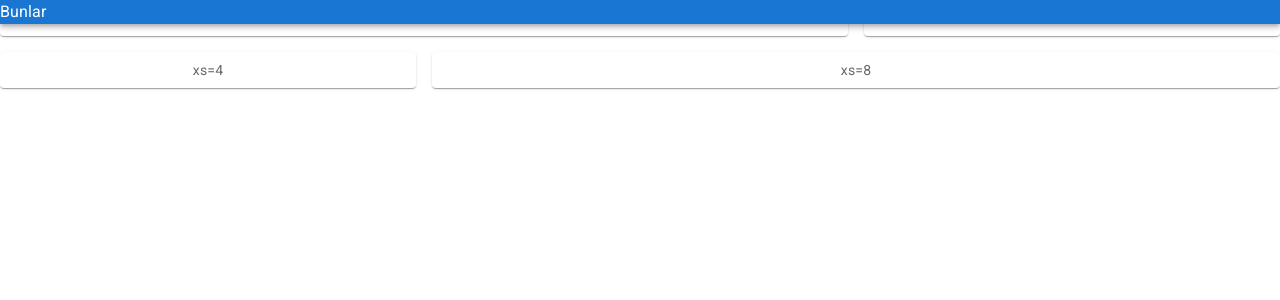
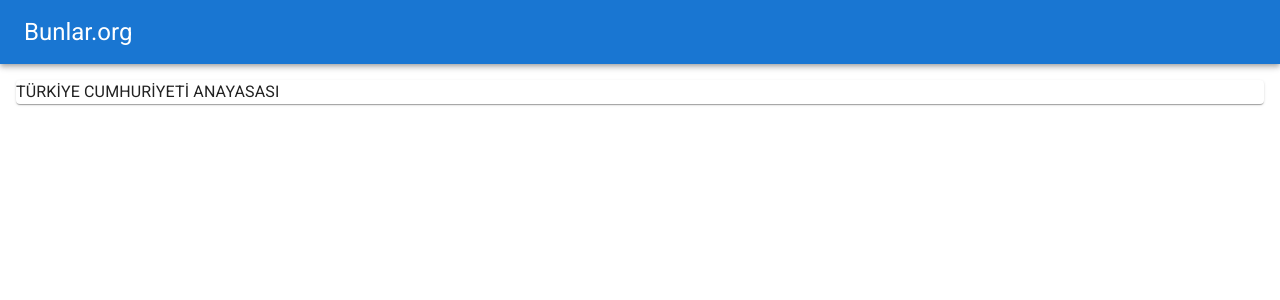
Before and after one commit to ilkeozi/bunlar-frontend, a React (Create React App) app: page / in a window 1280 px wide. Shown: the top 300 px of the page. Built offline with nearby package versions, Linux system fonts and the light colour scheme.

Commit message:
added appbar and layout

```diff
--- a/src/App.tsx
+++ b/src/App.tsx
@@ -1,44 +1,13 @@
-import logo from "./assets/bunlarlogo.png";
 import "./assets/App.css";
 import { ThemeProvider } from "@mui/material/styles";
 import theme from "./themes/defaultTheme";
-import { styled } from "@mui/material/styles";
-import Box from "@mui/material/Box";
-import Paper from "@mui/material/Paper";
-import Grid from "@mui/material/Grid";
-import MuiAppBar from "@mui/material/AppBar";
-import { Css } from "@mui/icons-material";
-import { CssBaseline } from "@mui/material";
 
-const Item = styled(Paper)(({ theme }) => ({
-  backgroundColor: theme.palette.mode === "dark" ? "#1A2027" : "#fff",
-  ...theme.typography.body2,
-  padding: theme.spacing(1),
-  textAlign: "center",
-  color: theme.palette.text.secondary,
-}));
+import DefaultLayout from "./layouts/defaultLayout";
 
 function App() {
   return (
     <ThemeProvider theme={theme}>
-      <Box sx={{ display: "flex" }}>
-        <CssBaseline />
-        <MuiAppBar position="absolute">Bunlar</MuiAppBar>
-        <Grid container spacing={2}>
-          <Grid item xs={8}>
-            <Item>xs=8</Item>
-          </Grid>
-          <Grid item xs={4}>
-            <Item>xs=4</Item>
-          </Grid>
-          <Grid item xs={4}>
-            <Item>xs=4</Item>
-          </Grid>
-          <Grid item xs={8}>
-            <Item>xs=8</Item>
-          </Grid>
-        </Grid>
-      </Box>
+      <DefaultLayout />
     </ThemeProvider>
   );
 }
--- /dev/null
+++ b/src/components/buttonAppBar/buttonAppBar.tsx
@@ -0,0 +1,18 @@
+import AppBar from "@mui/material/AppBar";
+import Box from "@mui/material/Box";
+import Toolbar from "@mui/material/Toolbar";
+import Typography from "@mui/material/Typography";
+
+export default function ButtonAppBar() {
+  return (
+    <Box sx={{ flexGrow: 1 }}>
+      <AppBar position="static">
+        <Toolbar>
+          <Typography variant="h5" component="div" sx={{ flexGrow: 1 }}>
+            Bunlar.org
+          </Typography>
+        </Toolbar>
+      </AppBar>
+    </Box>
+  );
+}
--- /dev/null
+++ b/src/components/constitution/constitutionCard.tsx
@@ -0,0 +1,5 @@
+import Paper from "@mui/material/Paper";
+
+export default function ConstitutionCard() {
+  return <Paper>TÜRKİYE CUMHURİYETİ ANAYASASI</Paper>;
+}
--- a/src/layouts/defaultLayout.tsx
+++ b/src/layouts/defaultLayout.tsx
@@ -1,5 +1,35 @@
+import { styled } from "@mui/material/styles";
+import Box from "@mui/material/Box";
+
+import Paper from "@mui/material/Paper";
+import Grid from "@mui/material/Grid";
+import { CssBaseline } from "@mui/material";
+import ButtonAppBar from "../components/buttonAppBar/buttonAppBar";
+import ConstitutionCard from "../components/constitution/constitutionCard";
+
+const Item = styled(Paper)(({ theme }) => ({
+  backgroundColor: theme.palette.mode === "dark" ? "#1A2027" : "#fff",
+  ...theme.typography.body2,
+  padding: theme.spacing(1),
+  textAlign: "center",
+  color: theme.palette.text.secondary,
+}));
+
 const defaultLayout = () => {
-  return <p>Özgürlük, Adalet, Eşitlik</p>;
+  return (
+    <Box>
+      <ButtonAppBar />
+
+      <Box sx={{ display: "flex" }}>
+        <CssBaseline />
+        <Grid container spacing={2} padding={2}>
+          <Grid item xs={12}>
+            <ConstitutionCard />
+          </Grid>
+        </Grid>
+      </Box>
+    </Box>
+  );
 };
 
 export default defaultLayout;
```
Also changed, not shown: src/components/readme.md (deleted).
